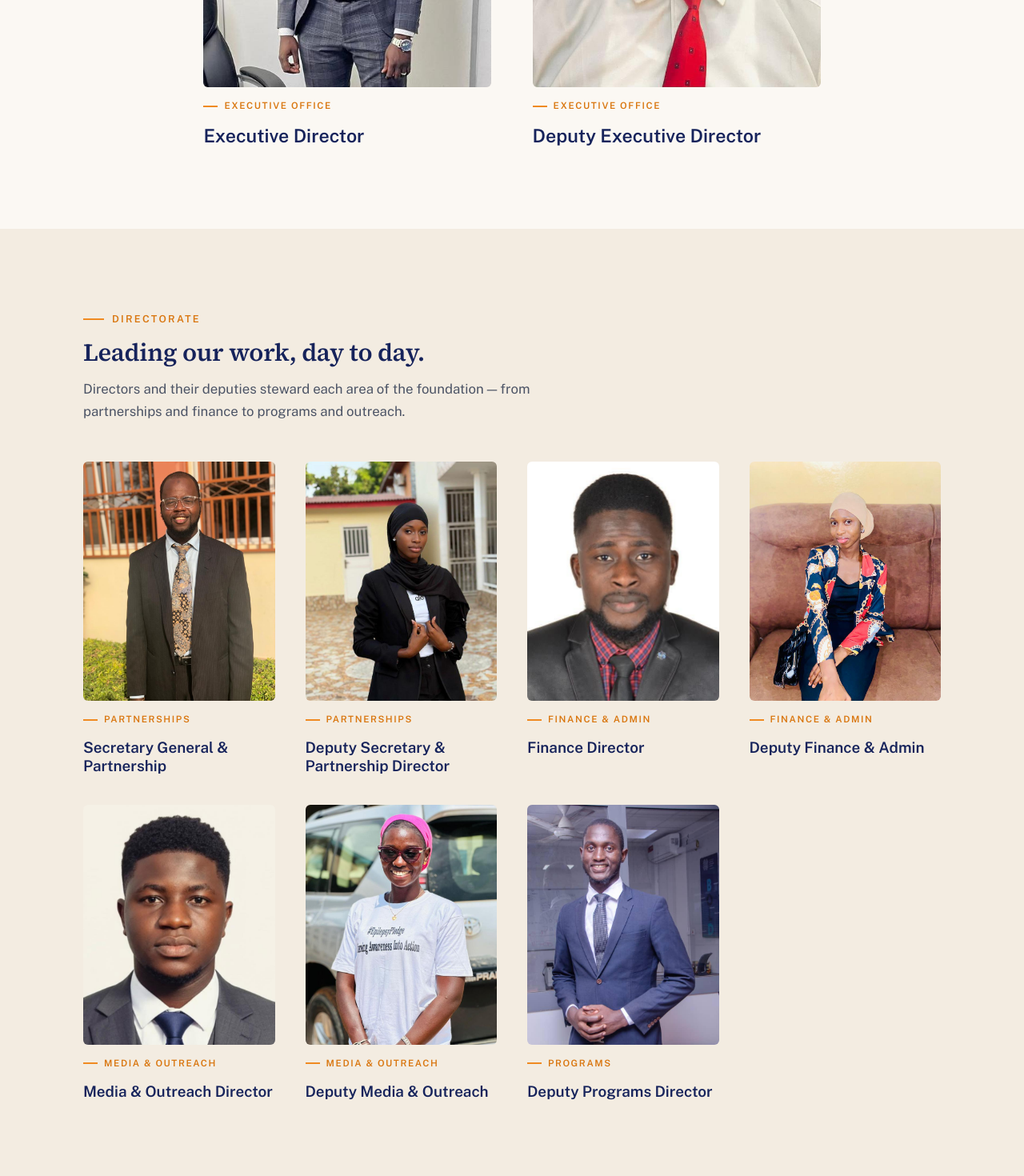
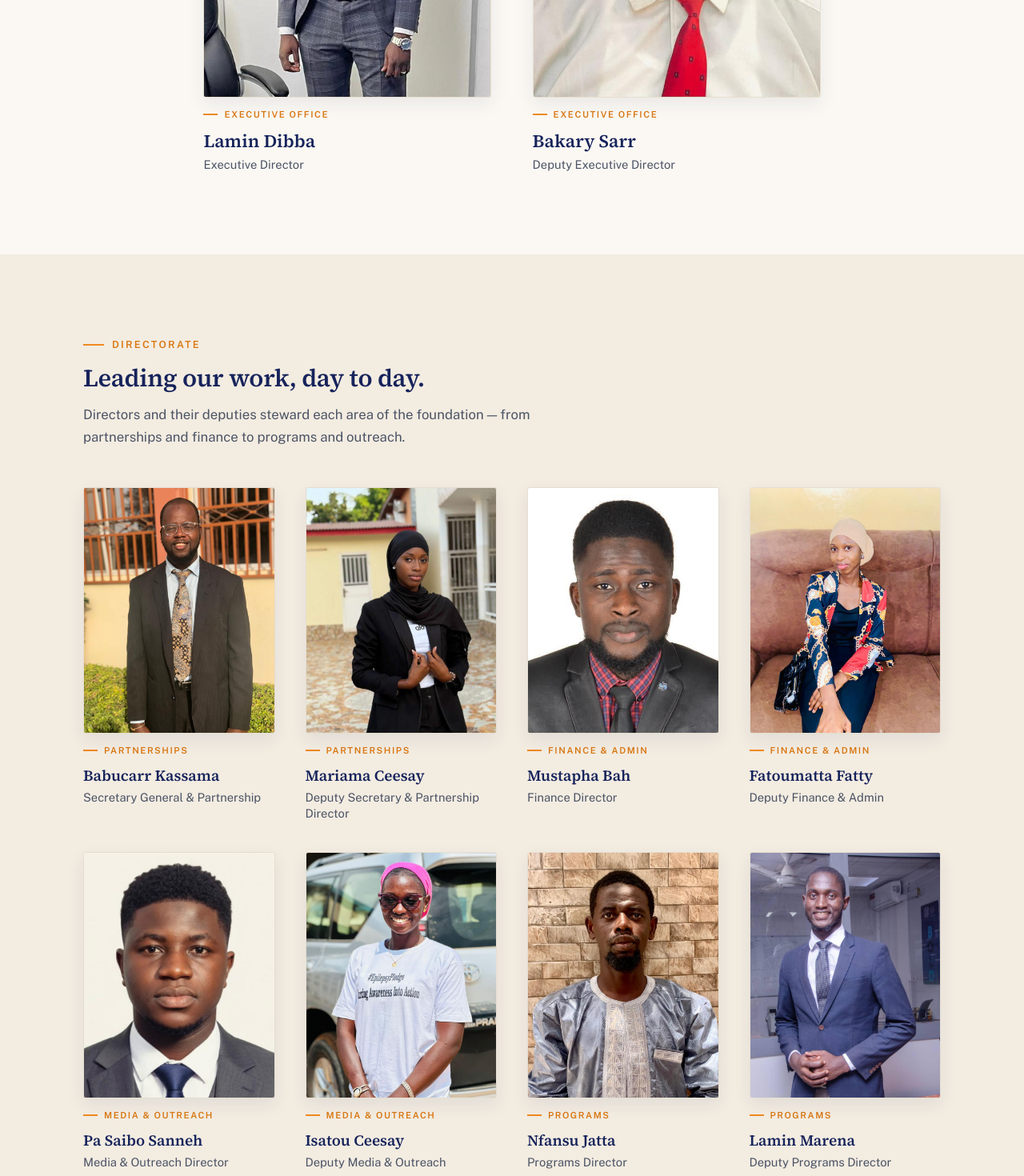
Before and after one commit to PelumiWeb/smh, a Next.js app: page /leadership in a window 1280 px wide. Shown: the part 1100-2570 px from the top of the page at 80% size. Built offline with nearby package versions, Linux system fonts and the light colour scheme.

Commit message:
added photo

```diff
--- a/app/globals.css
+++ b/app/globals.css
@@ -1128,10 +1128,12 @@ p {
 .team-photo {
   position: relative;
   width: 100%;
-  aspect-ratio: 4 / 5;
+  aspect-ratio: 7 / 9;
   overflow: hidden;
   background: var(--cream);
-  border-radius: 6px;
+  border-radius: 3px;
+  border: 1px solid var(--line);
+  box-shadow: 0 8px 22px rgba(22, 35, 91, 0.08);
 }
 .team-photo img,
 .team-photo > span { /* next/image renders a span wrapper */
@@ -1143,10 +1145,10 @@ p {
 .team-card {
   display: flex;
   flex-direction: column;
-  gap: 14px;
+  gap: 12px;
 }
 .team-card .tc-dept {
-  font-size: 0.72rem;
+  font-size: 0.7rem;
   font-weight: 600;
   letter-spacing: 0.14em;
   text-transform: uppercase;
@@ -1163,11 +1165,18 @@ p {
   display: inline-block;
   flex-shrink: 0;
 }
-.team-card .tc-role {
+.team-card .tc-name {
+  font-family: var(--font-head);
   font-weight: 600;
   font-size: 1.18rem;
   color: var(--navy);
-  line-height: 1.2;
+  line-height: 1.15;
+}
+.team-card .tc-role {
+  font-size: 0.92rem;
+  color: var(--ink-70);
+  line-height: 1.35;
+  margin-top: -6px;
 }
 
 /* executive pair — 2-up, centered, larger type */
@@ -1177,8 +1186,8 @@ p {
   gap: clamp(28px, 4vw, 56px);
   justify-content: center;
 }
-.team-exec .team-card .tc-role {
-  font-size: 1.45rem;
+.team-exec .team-card .tc-name {
+  font-size: 1.4rem;
 }
 
 /* directorate — 4-up grid */
--- a/app/leadership/page.tsx
+++ b/app/leadership/page.tsx
@@ -13,6 +13,7 @@ interface TeamMember {
   photo: string;
   alt: string;
   dept: string;
+  name: string;
   role: string;
 }
 
@@ -29,6 +30,7 @@ function TeamCard({ member }: { member: TeamMember }) {
         />
       </div>
       <span className="tc-dept">{member.dept}</span>
+      <span className="tc-name">{member.name}</span>
       <span className="tc-role">{member.role}</span>
     </article>
   );
@@ -37,14 +39,16 @@ function TeamCard({ member }: { member: TeamMember }) {
 const EXEC: TeamMember[] = [
   {
     photo: "/team/exec-director.jpg",
-    alt: "Executive Director of Support & Mentor Foundation",
+    alt: "Lamin Dibba, Executive Director",
     dept: "Executive Office",
+    name: "Lamin Dibba",
     role: "Executive Director",
   },
   {
     photo: "/team/deputy-exec-director.jpg",
-    alt: "Deputy Executive Director of Support & Mentor Foundation",
+    alt: "Bakary Sarr, Deputy Executive Director",
     dept: "Executive Office",
+    name: "Bakary Sarr",
     role: "Deputy Executive Director",
   },
 ];
@@ -52,44 +56,58 @@ const EXEC: TeamMember[] = [
 const DIRECTORATE: TeamMember[] = [
   {
     photo: "/team/secretary-general.jpg",
-    alt: "Secretary General & Partnership",
+    alt: "Babucarr Kassama, Secretary General & Partnership",
     dept: "Partnerships",
+    name: "Babucarr Kassama",
     role: "Secretary General & Partnership",
   },
   {
     photo: "/team/deputy-secretary.jpg",
-    alt: "Deputy Secretary & Partnership Director",
+    alt: "Mariama Ceesay, Deputy Secretary & Partnership Director",
     dept: "Partnerships",
+    name: "Mariama Ceesay",
     role: "Deputy Secretary & Partnership Director",
   },
   {
     photo: "/team/finance-director.jpg",
-    alt: "Finance Director",
+    alt: "Mustapha Bah, Finance Director",
     dept: "Finance & Admin",
+    name: "Mustapha Bah",
     role: "Finance Director",
   },
   {
     photo: "/team/deputy-finance.jpg",
-    alt: "Deputy Finance & Admin",
+    alt: "Fatoumatta Fatty, Deputy Finance & Admin",
     dept: "Finance & Admin",
+    name: "Fatoumatta Fatty",
     role: "Deputy Finance & Admin",
   },
   {
     photo: "/team/media-director.jpg",
-    alt: "Media & Outreach Director",
+    alt: "Pa Saibo Sanneh, Media & Outreach Director",
     dept: "Media & Outreach",
+    name: "Pa Saibo Sanneh",
     role: "Media & Outreach Director",
   },
   {
     photo: "/team/deputy-media.jpg",
-    alt: "Deputy Media & Outreach",
+    alt: "Isatou Ceesay, Deputy Media & Outreach",
     dept: "Media & Outreach",
+    name: "Isatou Ceesay",
     role: "Deputy Media & Outreach",
   },
   {
+    photo: "/team/programs-director.jpg",
+    alt: "Nfansu Jatta, Programs Director",
+    dept: "Programs",
+    name: "Nfansu Jatta",
+    role: "Programs Director",
+  },
+  {
     photo: "/team/deputy-programs.jpg",
-    alt: "Deputy Programs Director",
+    alt: "Lamin Marena, Deputy Programs Director",
     dept: "Programs",
+    name: "Lamin Marena",
     role: "Deputy Programs Director",
   },
 ];
```
Also changed, not shown: public/team/programs-director.jpg (added).
